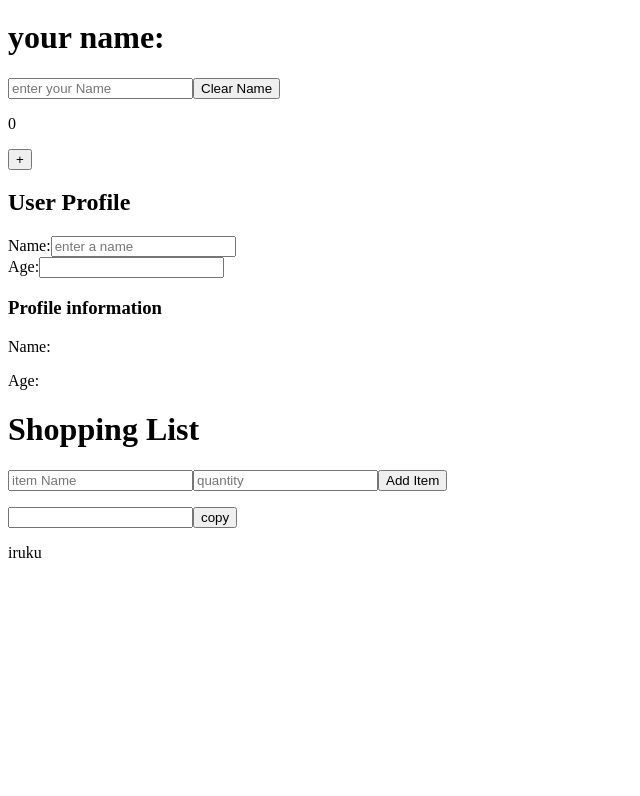
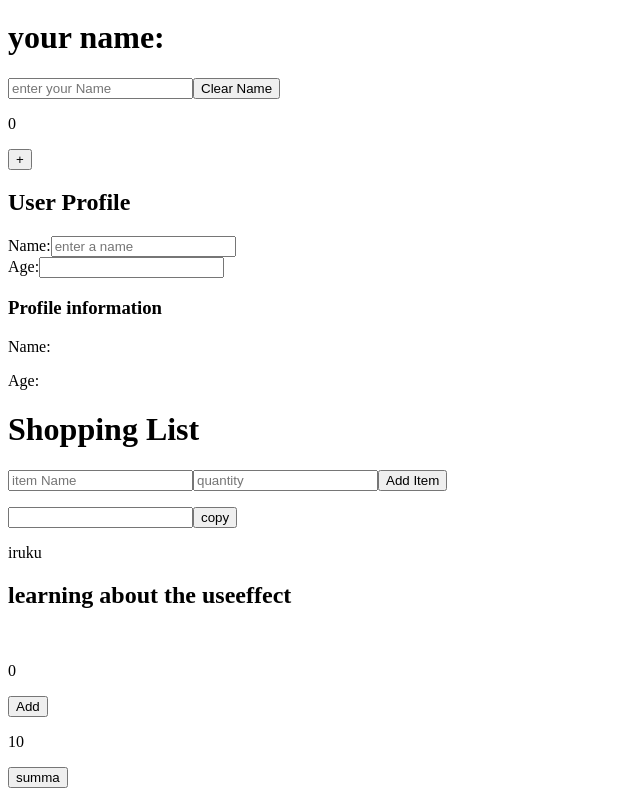
Before and after one commit to Naveenkumar-R96/My-React-course, a React (Vite) app in the folder Final/come-back/: page / in a window 1280 px wide. Shown: the part 512-1308 px from the top of the page, without its empty margins (0-640 px from the left). Before the commit the page ends 1090 px from the top, so only its background shows below. Built offline with nearby package versions, Linux system fonts and the light colour scheme.

Commit message:
learned and completed a challenges of an useEffect

```diff
--- a/Final/come-back/src/Components/Popup.jsx
+++ b/Final/come-back/src/Components/Popup.jsx
@@ -1,19 +1,36 @@
-import React from 'react'
+import React, { useEffect, useState } from "react";
 
-const Popup = ({copied}) => {
+const Popup = ({ copied }) => {
+  const [one, setOne] = useState(0);
+  const [two, setTwo] = useState(10);
+
+  const handleChange =()=>{
+    setOne(prev=>prev+1)
+  }
+
+  const summa =()=>{
+    setTwo(prev=>prev+10)
+  }
+
+  useEffect(()=>{
+    console.log('re-rendering')
+    /* console.log(`call useEffct${one}`)
+    document.title= `increment${one}`
+  },[] */},[two])
+
   return (
+    <section>
+      {copied && <div>copied to clipboard</div>}
+      <p>iruku</p>
 
-      <section>
-        {copied && (
-            <div>copied to clipboard</div>
-        )}
-        <p>iruku</p>
-      </section>
+      <h1>learning about the useeffect</h1>
+      <br />
+      <p>{one}</p>
+      <button onClick={handleChange}>Add</button>
+      <p>{two}</p>
+      <button onClick={summa}>summa</button>
+    </section>
+  );
+};
 
-
-
-
-  )
-}
-
-export default Popup
+export default Popup;
```
